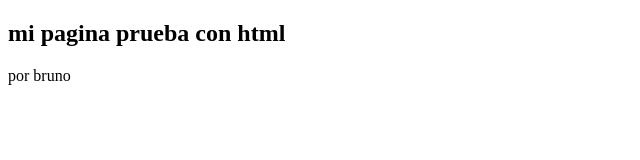
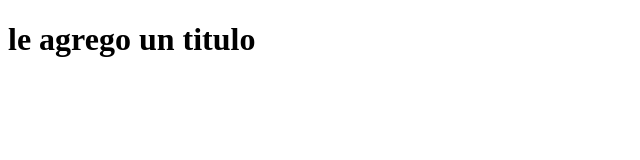
Before and after one commit to Brunonahuel22/PrimerRepositorio, a plain HTML site: page index.html in a window 1280 px wide. Shown: the whole page, without its empty margins (0-640 px from the left). Drawn offline with Linux system fonts and the light colour scheme.

Commit message:
le ingrese un nuevo titulo

```diff
--- a/index.html
+++ b/index.html
@@ -7,8 +7,8 @@
     <title>Document</title>
 </head>
 <body>
-
-    <p> <h2>mi pagina prueba con html</h2></p>
-    <p> por bruno </p>
+        <header>
+            <h1> le agrego un titulo</h1>
+        </header>
 </body>
 </html>
```
